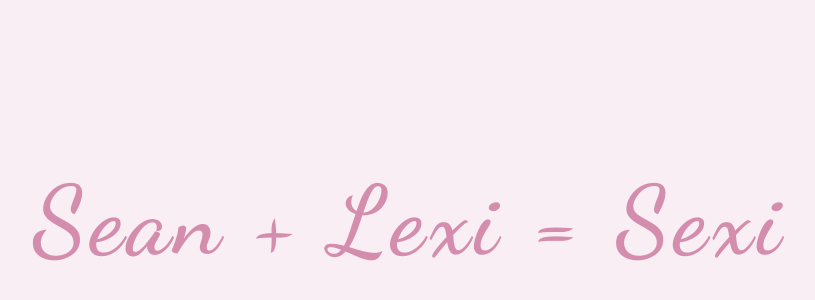
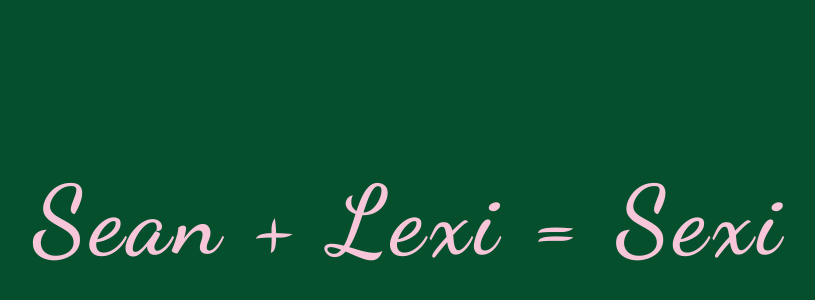
Before and after one commit to seangransee/wedding, a Next.js app: page / in a window 1280 px wide. Shown: the part 178-478 px from the top of the page, without its empty margins (231-1046 px from the left). Built offline with nearby package versions, Linux system fonts and the light colour scheme.

Commit message:
Update background color and text color in Home component styling.

```diff
--- a/src/app/page.tsx
+++ b/src/app/page.tsx
@@ -1,6 +1,6 @@
 export default function Home() {
   return (
-    <main className="relative min-h-screen overflow-hidden bg-[#f9eef4] flex items-center justify-center py-12 px-6 text-[#4a1f2e] sm:py-16 md:py-20">
+    <main className="relative min-h-screen overflow-hidden bg-[#054f2d] flex items-center justify-center py-12 px-6 text-white sm:py-16 md:py-20">
       <div
         className="art-deco-bg pointer-events-none absolute inset-0 -z-20"
         aria-hidden="true"
@@ -12,7 +12,7 @@ export default function Home() {
       <div className="relative w-full max-w-2xl">
         <div className="flex flex-col items-center justify-center px-10 py-16 text-center sm:px-12 sm:py-20">
           <h1
-            className="whitespace-nowrap text-[#d48dad] text-[clamp(3rem,10vw,6rem)]"
+            className="whitespace-nowrap text-[#f7c6d8] text-[clamp(3rem,10vw,6rem)]"
             style={{
               fontFamily: "var(--font-dancing-script)",
               fontWeight: 600,
```
